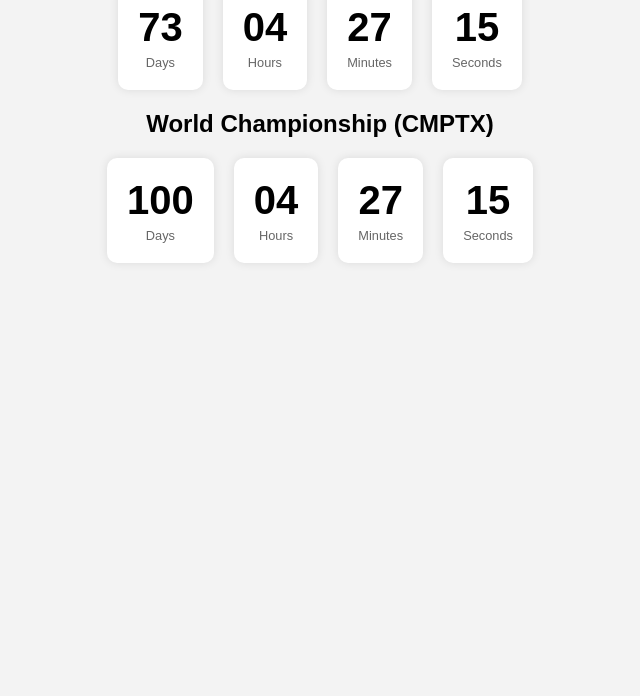
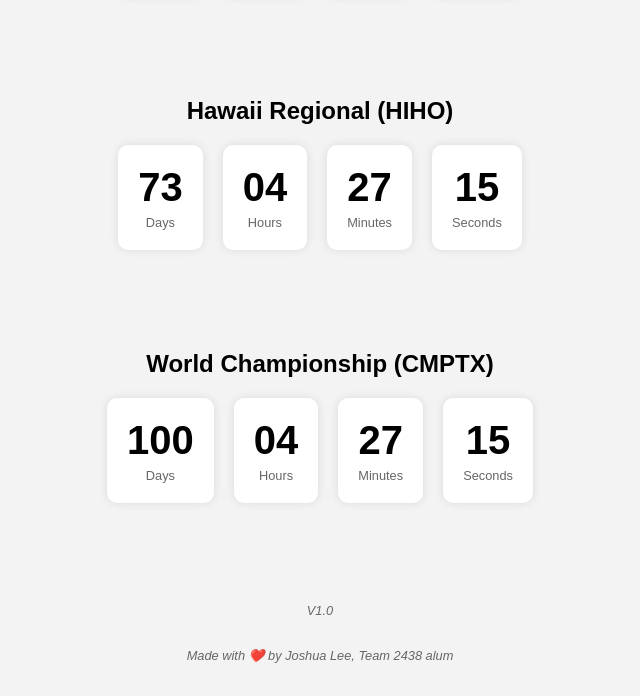
Before and after one commit to itsjslee/timescape, a plain HTML site: page index.html in a window 1280 px wide. Shown: the part 783-1479 px from the top of the page, without its empty margins (320-960 px from the left). Before the commit the page ends 1066 px from the top, so only its background shows below. Drawn offline with Linux system fonts and the light colour scheme.

Commit message:
adjusted spacing and minor changes

```diff
--- a/css/style.css
+++ b/css/style.css
@@ -16,6 +16,7 @@ body {
 
 .countdown-container {
     margin-top: 30px;
+    margin-bottom: 40px;
 }
 
 .countdown {
@@ -48,3 +49,14 @@ body {
     color: #666;
     margin-top: 5px;
 }
+
+.footer {
+    margin-top: 30px;
+    font-size: 0.8em;
+    color: #666;
+    font-style: italic;
+}
+
+.event {
+    margin-bottom: 100px;
+}
--- a/index.html
+++ b/index.html
@@ -13,6 +13,8 @@
         <div class="countdown-container">
             <!-- Events will be dynamically added here -->
         </div>
+        <p class="footer">V1.0</p>
+        <p class="footer">Made with ❤️ by Joshua Lee, Team 2438 alum</p>
     </div>
     <script src="js/countdown.js"></script>
 </body>
```
